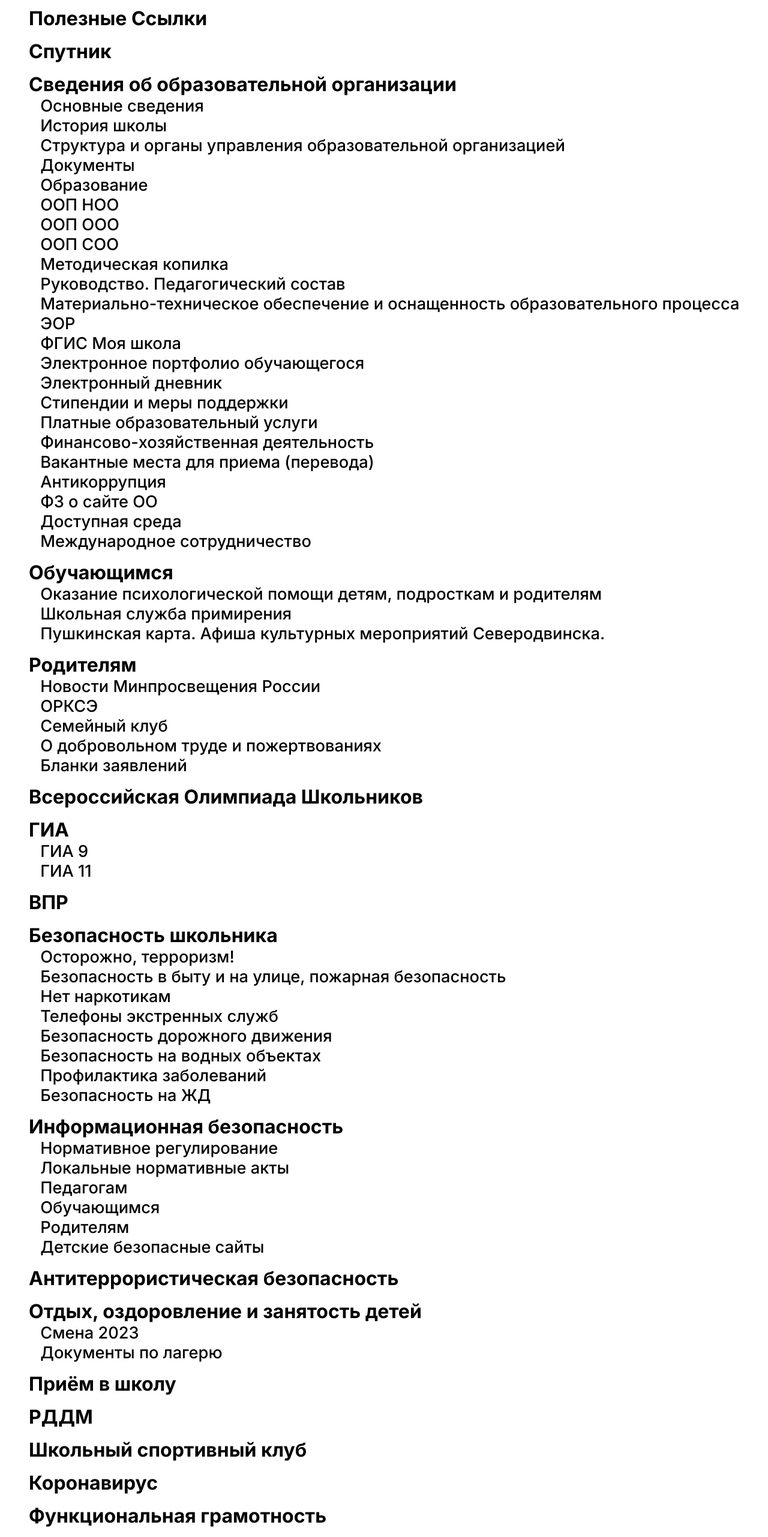
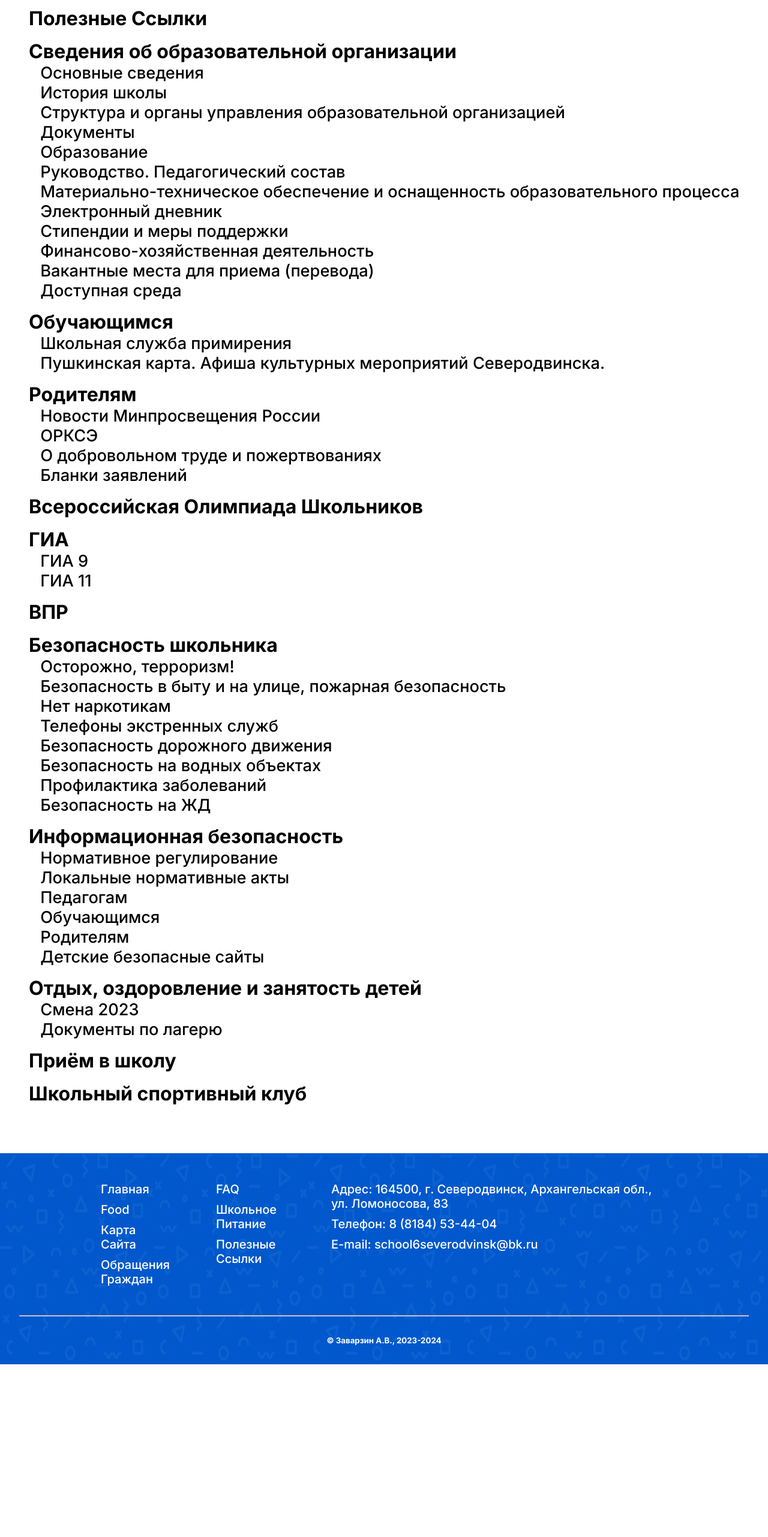
Before and after one commit to theyodel/school-project-react, a React (Vite) app: page /site-map in a window 1280 px wide. Shown: the part 880-3443 px from the top of the page at 60% size. After the commit the page ends 3155 px from the top, so only its background shows below. Built offline with nearby package versions, Linux system fonts and the light colour scheme.

Commit message:
21.01 (3:47)
+ сократил кол-во страниц сайта

```diff
--- a/public/css/main.css
+++ b/public/css/main.css
@@ -285,6 +285,13 @@ tr:nth-child(2n) {
   border-bottom-left-radius: 10px;
   border-bottom-right-radius: 10px;
   margin: 20px;
+  cursor: context-menu;
+  transition: 0.3s;
+}
+
+.cccard:hover {
+  box-shadow: 0 4px 8px 0 var(--blue-shadow);
+  overflow: visible;
 }
 
 .cccard img {
@@ -343,7 +350,7 @@ tr:nth-child(2n) {
   font-size: small;
 }
 
-/* Всплывающая инфа (PC only) */
+/* Всплывающая инфа */
 [data-title] {
   position: relative;
   cursor: default;
--- a/public/css/style.css
+++ b/public/css/style.css
@@ -80,7 +80,7 @@ header ul {
   pointer-events: none;
 }
 .nav-toggler {
-  height: 34px;
+  height: 44px;
   width: 44px;
   background-color: #ffffff;
   border-radius: 4px;
@@ -91,7 +91,9 @@ header ul {
   display: none;
   align-items: center;
   justify-content: center;
+  text-align: center;
   margin-right: 15px;
+
   transition: 0.3s;
 }
 .nav-toggler span {
@@ -100,6 +102,7 @@ header ul {
   width: 20px;
   background-color: #000000;
   position: relative;
+  transition: 0.3s;
 }
 .nav-toggler:hover {
   box-shadow: 0 0 15px #0000006b;
@@ -158,10 +161,10 @@ header ul {
 }
 
 /* footer */
-
 .footer-row {
   display: flex;
   flex-wrap: wrap;
+  justify-content: center;
 }
 .ffooter ul {
   list-style: none;
@@ -176,12 +179,12 @@ header ul {
   padding-bottom: 2rem;
 }
 .ffooter-col-1 {
-  width: 20%;
+  width: 15%;
   padding: 0 2.5rem;
 }
 
 .ffooter-col-2 {
-  width: 60%;
+  width: 50%;
   padding: 0 2.5rem;
 }
 
--- a/src/pages/map/MapPage.tsx
+++ b/src/pages/map/MapPage.tsx
@@ -92,9 +92,6 @@ function MapPage() {
           <a href="/helpful-links" className="a-map-main">
             Полезные Ссылки
           </a>
-          <a className="a-map-main" href="/sputnik">
-            Спутник
-          </a>
 
           <a className="a-map-main">Сведения об образовательной организации</a>
           <a className="a-map-thread">Основные сведения</a>
@@ -104,35 +101,28 @@ function MapPage() {
           </a>
           <a className="a-map-thread">Документы</a>
           <a className="a-map-thread">Образование</a>
-          <a className="a-map-thread">ООП НОО</a>
-          <a className="a-map-thread">ООП ООО</a>
-          <a className="a-map-thread">ООП СОО</a>
-          <a className="a-map-thread">Методическая копилка</a>
           <a className="a-map-thread">Руководство. Педагогический состав</a>
           <a className="a-map-thread">
             Материально-техническое обеспечение и оснащенность образовательного
             процесса
           </a>
-          <a className="a-map-thread">ЭОР</a>
-          <a className="a-map-thread">ФГИС Моя школа</a>
-          <a className="a-map-thread">Электронное портфолио обучающегося</a>
           <a className="a-map-thread">Электронный дневник</a>
           <a className="a-map-thread">Стипендии и меры поддержки</a>
-          <a className="a-map-thread">Платные образовательный услуги</a>
-          <a className="a-map-thread">Финансово-хозяйственная деятельность</a>
+          <a
+            className="a-map-thread"
+            href="https://bus.gov.ru/agency/243209/plans"
+          >
+            Финансово-хозяйственная деятельность
+          </a>
           <a className="a-map-thread">Вакантные места для приема (перевода)</a>
-          <a className="a-map-thread">Антикоррупция</a>
-          <a className="a-map-thread">ФЗ о сайте ОО</a>
           <a className="a-map-thread">Доступная среда</a>
-          <a className="a-map-thread">Международное сотрудничество</a>
 
           <a className="a-map-main">Обучающимся</a>
-          <a className="a-map-thread">
-            Оказание психологической помощи детям, подросткам и родителям
-          </a>
           <a className="a-map-thread">Школьная служба примирения</a>
-
-          <a className="a-map-thread">
+          <a
+            className="a-map-thread"
+            href="https://www.culture.ru/pushkinskaya-karta/afisha/arhangelskaya-oblast-severodvinsk"
+          >
             Пушкинская карта. Афиша культурных мероприятий Северодвинска.
           </a>
 
@@ -141,7 +131,6 @@ function MapPage() {
             Новости Минпросвещения России
           </a>
           <a className="a-map-thread">ОРКСЭ</a>
-          <a className="a-map-thread">Семейный клуб</a>
           <a className="a-map-thread">О добровольном труде и пожертвованиях</a>
           <a className="a-map-thread">Бланки заявлений</a>
 
@@ -173,8 +162,6 @@ function MapPage() {
           <a className="a-map-thread">Родителям</a>
           <a className="a-map-thread">Детские безопасные сайты</a>
 
-          <a className="a-map-main">Антитеррористическая безопасность</a>
-
           <a className="a-map-main">Отдых, оздоровление и занятость детей</a>
           <a href="" className="a-map-thread">
             Смена 2023
@@ -185,15 +172,7 @@ function MapPage() {
 
           <a className="a-map-main">Приём в школу</a>
 
-          <a className="a-map-main">РДДМ</a>
-
           <a className="a-map-main">Школьный спортивный клуб</a>
-
-          <a className="a-map-main">Коронавирус</a>
-
-          <a className="a-map-main">Функциональная грамотность</a>
-
-          <a className="a-map-main">Наставничество</a>
         </div>
 
         <Footer />
```
